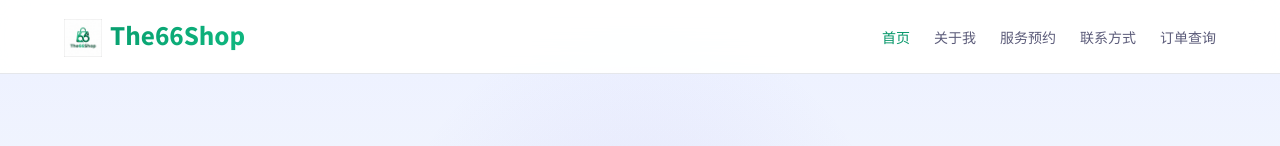
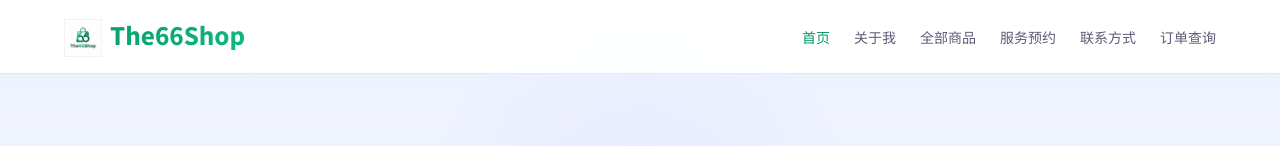
Before and after one commit to The66user/gem-store, a React (Vite) app in the folder frontend/: page / in a window 1280 px wide. Shown: the top 146 px of the page. Built offline with nearby package versions, Linux system fonts and the light colour scheme; no server answers.

Commit message:
refactor: 抽取共享 Navbar 组件，统一前台导航栏

```diff
--- /dev/null
+++ b/frontend/src/components/Navbar.tsx
@@ -0,0 +1,37 @@
+/**
+ * 前台公用导航栏组件
+ * 所有前台页面共用，保证导航一致性
+ */
+import { Link, useLocation } from 'react-router-dom';
+
+interface NavbarProps {
+  /** 当前页面是否为首页（首页有锚点链接） */
+  showAnchorLinks?: boolean;
+}
+
+export default function Navbar({ showAnchorLinks = false }: NavbarProps) {
+  const location = useLocation();
+
+  /** 判断当前路径是否匹配 */
+  const isActive = (path: string) => location.pathname === path;
+
+  return (
+    <header className="header">
+      <div className="container">
+        <Link to="/" className="header-logo" style={{ textDecoration: 'none' }}>
+          <img src="/logo.png" alt="The66Shop" style={{ height: '38px', verticalAlign: 'middle', marginRight: '8px' }} />
+          The66Shop
+        </Link>
+        <nav className="header-nav">
+          <Link to="/" className={isActive('/') ? 'active' : ''}>首页</Link>
+          {/* 首页内的锚点链接只在首页显示 */}
+          {showAnchorLinks && <a href="#about">关于我</a>}
+          <Link to="/products" className={isActive('/products') ? 'active' : ''}>全部商品</Link>
+          <Link to="/booking" className={isActive('/booking') ? 'active' : ''}>服务预约</Link>
+          {showAnchorLinks && <a href="#contact">联系方式</a>}
+          <Link to="/order" className={isActive('/order') ? 'active' : ''}>订单查询</Link>
+        </nav>
+      </div>
+    </header>
+  );
+}
--- a/frontend/src/pages/BookingPage.tsx
+++ b/frontend/src/pages/BookingPage.tsx
@@ -5,6 +5,7 @@
 import { useState } from 'react';
 import { Link } from 'react-router-dom';
 import { submitBooking } from '../services/api';
+import Navbar from '../components/Navbar';
 
 /** 可预约的服务类型列表 */
 const SERVICE_TYPES = [
@@ -61,20 +62,7 @@ function BookingPage() {
 
   return (
     <>
-      {/* Header */}
-      <header className="header">
-        <div className="container">
-          <Link to="/" className="header-logo">
-            <img src="/logo.png" alt="The66Shop" style={{ height: '38px', verticalAlign: 'middle', marginRight: '8px' }} />
-            The66Shop
-          </Link>
-          <nav className="header-nav">
-            <Link to="/">首页</Link>
-            <Link to="/booking" className="active">服务预约</Link>
-            <Link to="/order">订单查询</Link>
-          </nav>
-        </div>
-      </header>
+      <Navbar />
 
       <div className="container">
         <div className="booking-form">
--- a/frontend/src/pages/CheckoutPage.tsx
+++ b/frontend/src/pages/CheckoutPage.tsx
@@ -6,6 +6,7 @@ import { useParams, useNavigate, Link } from 'react-router-dom';
 import { fetchProduct, createOrder, mockPay, queryOrder, checkPaymentStatus } from '../services/api';
 import type { Product, Order, CreateOrderResponse } from '../types';
 import { ORDER_STATUS_MAP } from '../types';
+import Navbar from '../components/Navbar';
 
 /** 轮询间隔（毫秒） */
 const POLL_INTERVAL = 3000;
@@ -130,15 +131,7 @@ function CheckoutPage() {
 
   return (
     <>
-      <header className="header">
-        <div className="container">
-          <Link to="/" className="header-logo"><img src="/logo.png" alt="The66Shop" style={{ height: '38px', verticalAlign: 'middle', marginRight: '8px' }} />The66Shop</Link>
-          <nav className="header-nav">
-            <Link to="/">首页</Link>
-            <Link to="/order">订单查询</Link>
-          </nav>
-        </div>
-      </header>
+      <Navbar />
 
       <div className="container">
         {step === 'form' && (
--- a/frontend/src/pages/HomePage.tsx
+++ b/frontend/src/pages/HomePage.tsx
@@ -3,9 +3,10 @@
  * NOTE: 页面措辞需符合虎皮椒合规要求，不得出现"发卡/卡密/自动发货"等字样
  */
 import { useState, useEffect } from 'react';
-import { Link, useNavigate } from 'react-router-dom';
+import { useNavigate } from 'react-router-dom';
 import { fetchProducts } from '../services/api';
 import type { Product } from '../types';
+import Navbar from '../components/Navbar';
 
 function HomePage() {
   const [products, setProducts] = useState<Product[]>([]);
@@ -21,19 +22,7 @@ function HomePage() {
 
   return (
     <>
-      {/* Header */}
-      <header className="header">
-        <div className="container">
-          <span className="header-logo"><img src="/logo.png" alt="The66Shop" style={{ height: '38px', verticalAlign: 'middle', marginRight: '8px' }} />The66Shop</span>
-          <nav className="header-nav">
-            <Link to="/" className="active">首页</Link>
-            <a href="#about">关于我</a>
-            <Link to="/booking">服务预约</Link>
-            <a href="#contact">联系方式</a>
-            <Link to="/order">订单查询</Link>
-          </nav>
-        </div>
-      </header>
+      <Navbar showAnchorLinks />
 
       {/* Hero */}
       <section className="hero">
--- a/frontend/src/pages/OrderQueryPage.tsx
+++ b/frontend/src/pages/OrderQueryPage.tsx
@@ -3,10 +3,11 @@
  * 支持：订单号查询、邮箱查询、本地缓存历史订单、URL 参数自动查询
  */
 import { useState, useEffect, useCallback } from 'react';
-import { Link, useSearchParams } from 'react-router-dom';
+import { useSearchParams } from 'react-router-dom';
 import { queryOrder, claimWarranty, queryOrdersByEmail } from '../services/api';
 import type { Order } from '../types';
 import { ORDER_STATUS_MAP } from '../types';
+import Navbar from '../components/Navbar';
 
 /** localStorage 中保存历史订单的 key */
 const HISTORY_STORAGE_KEY = 'gemstore_order_history';
@@ -203,15 +204,7 @@ function OrderQueryPage() {
 
   return (
     <>
-      <header className="header">
-        <div className="container">
-          <Link to="/" className="header-logo"><img src="/logo.png" alt="The66Shop" style={{ height: '38px', verticalAlign: 'middle', marginRight: '8px' }} />The66Shop</Link>
-          <nav className="header-nav">
-            <Link to="/">首页</Link>
-            <Link to="/order" className="active">订单查询</Link>
-          </nav>
-        </div>
-      </header>
+      <Navbar />
 
       <div className="container">
         <div className="query-box">
--- a/frontend/src/pages/ProductDetailPage.tsx
+++ b/frontend/src/pages/ProductDetailPage.tsx
@@ -6,6 +6,7 @@ import { useState, useEffect } from 'react';
 import { useParams, Link, useNavigate } from 'react-router-dom';
 import { fetchProduct, createOrder, mockPay, checkPaymentStatus } from '../services/api';
 import type { Product } from '../types';
+import Navbar from '../components/Navbar';
 
 export default function ProductDetailPage() {
   const { id } = useParams<{ id: string }>();
@@ -99,20 +100,7 @@ export default function ProductDetailPage() {
 
   return (
     <div style={{ minHeight: '100vh', background: 'var(--color-bg)' }}>
-      {/* 导航栏 */}
-      <nav className="navbar">
-        <div className="container" style={{ display: 'flex', justifyContent: 'space-between', alignItems: 'center' }}>
-          <Link to="/" className="nav-brand" style={{ textDecoration: 'none' }}>
-            <img src="/logo.png" alt="logo" style={{ height: '28px', marginRight: '8px' }} />
-            <span>The66Shop</span>
-          </Link>
-          <div style={{ display: 'flex', gap: 'var(--space-lg)' }}>
-            <Link to="/" style={{ color: 'var(--color-text-secondary)', textDecoration: 'none', fontSize: 'var(--font-size-sm)' }}>首页</Link>
-            <Link to="/products" style={{ color: 'var(--color-text-secondary)', textDecoration: 'none', fontSize: 'var(--font-size-sm)' }}>全部商品</Link>
-            <Link to="/order" style={{ color: 'var(--color-text-secondary)', textDecoration: 'none', fontSize: 'var(--font-size-sm)' }}>订单查询</Link>
-          </div>
-        </div>
-      </nav>
+      <Navbar />
 
       <section className="container" style={{ paddingTop: 'var(--space-xl)', maxWidth: '800px' }}>
         {/* 面包屑 */}
--- a/frontend/src/pages/ProductsPage.tsx
+++ b/frontend/src/pages/ProductsPage.tsx
@@ -6,6 +6,7 @@ import { useState, useEffect } from 'react';
 import { Link } from 'react-router-dom';
 import { fetchProducts } from '../services/api';
 import type { Product } from '../types';
+import Navbar from '../components/Navbar';
 
 export default function ProductsPage() {
   const [products, setProducts] = useState<Product[]>([]);
@@ -20,21 +21,7 @@ export default function ProductsPage() {
 
   return (
     <div style={{ minHeight: '100vh', background: 'var(--color-bg)' }}>
-      {/* 导航栏 */}
-      <nav className="navbar">
-        <div className="container" style={{ display: 'flex', justifyContent: 'space-between', alignItems: 'center' }}>
-          <Link to="/" className="nav-brand" style={{ textDecoration: 'none' }}>
-            <img src="/logo.png" alt="logo" style={{ height: '28px', marginRight: '8px' }} />
-            <span>The66Shop</span>
-          </Link>
-          <div style={{ display: 'flex', gap: 'var(--space-lg)' }}>
-            <Link to="/" style={{ color: 'var(--color-text-secondary)', textDecoration: 'none', fontSize: 'var(--font-size-sm)' }}>首页</Link>
-            <Link to="/products" style={{ color: 'var(--color-accent)', textDecoration: 'none', fontSize: 'var(--font-size-sm)', fontWeight: 600 }}>全部商品</Link>
-            <Link to="/booking" style={{ color: 'var(--color-text-secondary)', textDecoration: 'none', fontSize: 'var(--font-size-sm)' }}>服务预约</Link>
-            <Link to="/order" style={{ color: 'var(--color-text-secondary)', textDecoration: 'none', fontSize: 'var(--font-size-sm)' }}>订单查询</Link>
-          </div>
-        </div>
-      </nav>
+      <Navbar />
 
       {/* 商品列表 */}
       <section className="container" style={{ paddingTop: 'var(--space-xl)' }}>
```
